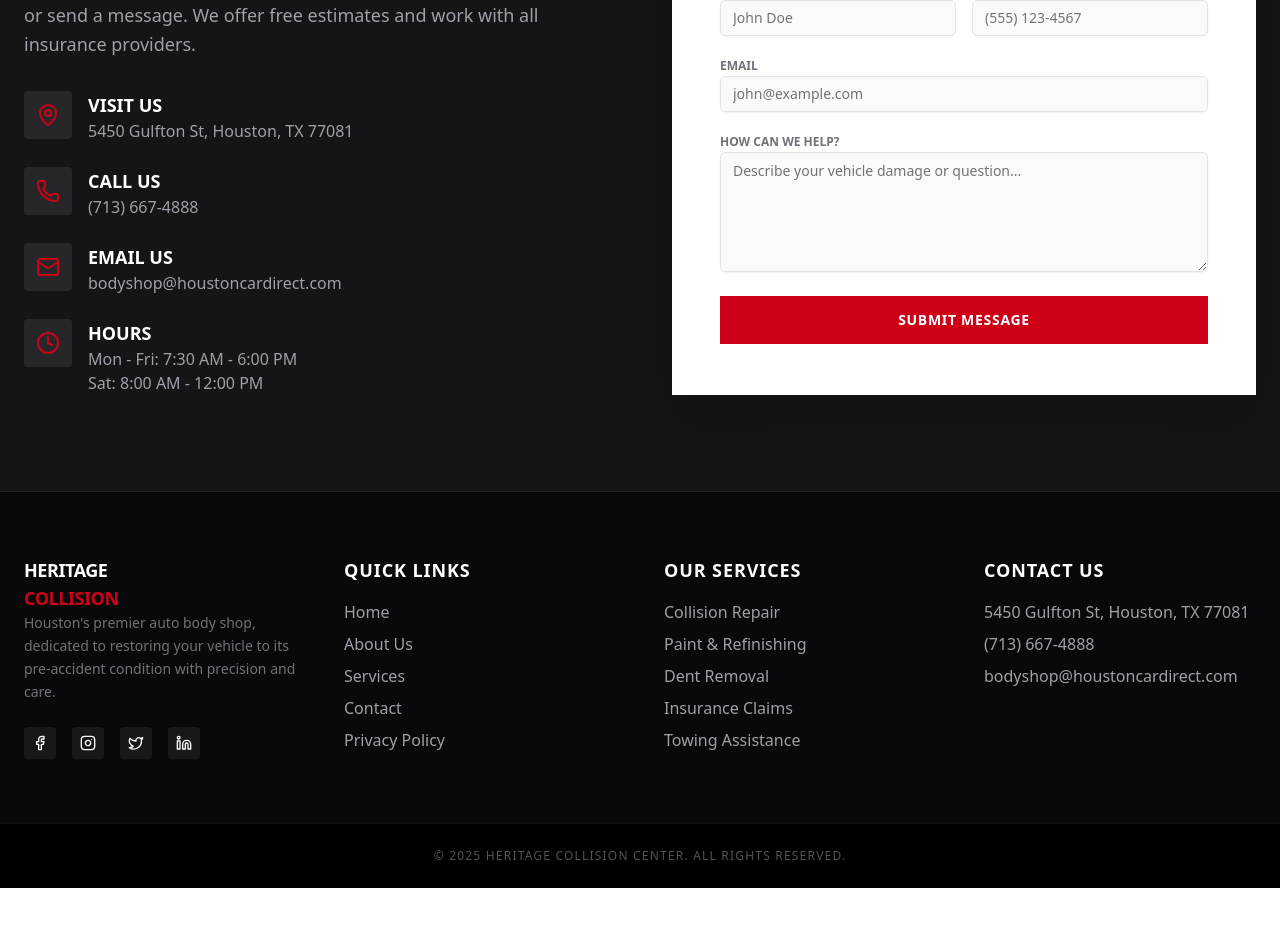
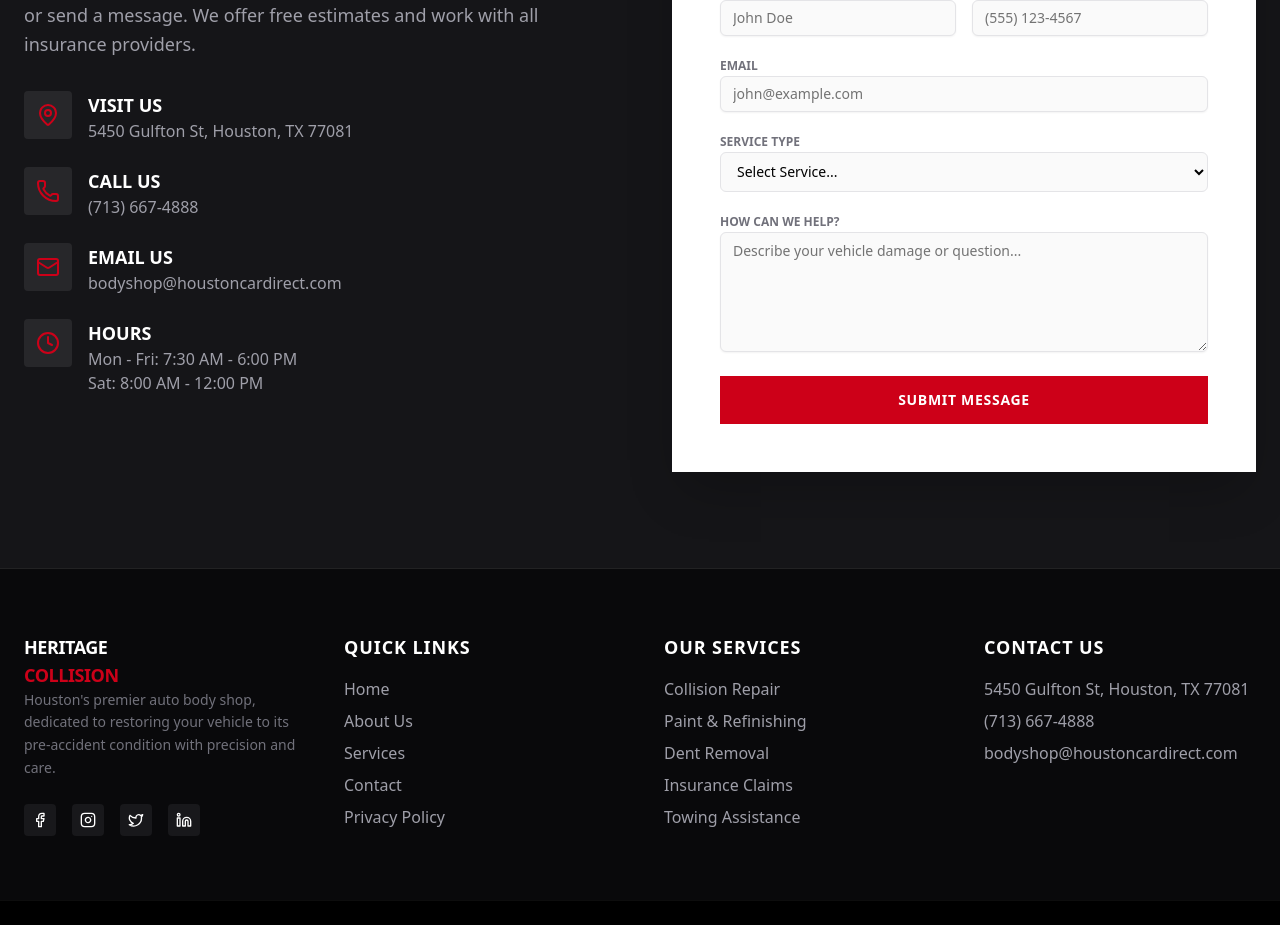
Before and after one commit to Nando00/heritage-body, a Next.js app: page / in a window 1280 px wide. Shown: the part 8274-9199 px from the top of the page. Before the commit the page ends 9162 px from the top, so only its background shows below. Built offline with nearby package versions, Linux system fonts and the light colour scheme.

Commit message:
feat: add ContactSection component with contact information and a message form

```diff
--- a/src/components/contact-section.tsx
+++ b/src/components/contact-section.tsx
@@ -95,6 +95,22 @@ export function ContactSection() {
                             </div>
 
                             <div className="space-y-2">
+                                <label htmlFor="service" className="text-xs font-bold uppercase text-zinc-500">Service Type</label>
+                                <select
+                                    id="service"
+                                    className="flex h-10 w-full rounded-md border border-zinc-200 bg-zinc-50 px-3 py-2 text-sm ring-offset-background file:border-0 file:bg-transparent file:text-sm file:font-medium placeholder:text-muted-foreground focus-visible:outline-none focus-visible:ring-2 focus-visible:ring-ring focus-visible:ring-offset-2 disabled:cursor-not-allowed disabled:opacity-50"
+                                >
+                                    <option value="" disabled selected>Select Service...</option>
+                                    <option value="collision">Collision Repair</option>
+                                    <option value="styling">Auto Styling (Wraps/PPF)</option>
+                                    <option value="paint">Paint Services</option>
+                                    <option value="dent">Dent Removal</option>
+                                    <option value="glass">Glass Repair</option>
+                                    <option value="other">Other</option>
+                                </select>
+                            </div>
+
+                            <div className="space-y-2">
                                 <label htmlFor="message" className="text-xs font-bold uppercase text-zinc-500">How can we help?</label>
                                 <Textarea id="message" placeholder="Describe your vehicle damage or question..." className="bg-zinc-50 border-zinc-200 min-h-[120px]" />
                             </div>
```
